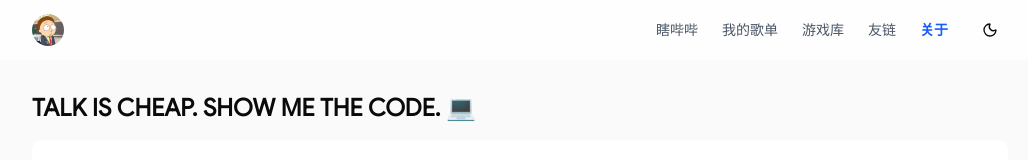
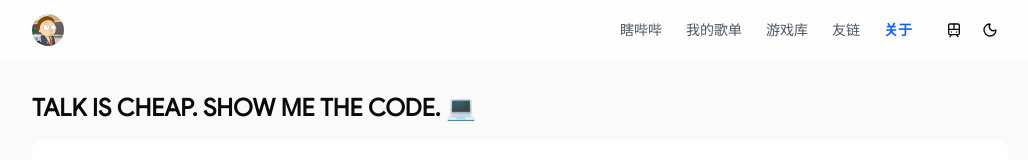
Before and after one commit to 14Kay/blog, a Next.js app: page /about in a window 1280 px wide. Shown: the top 160 px of the page, without its empty margins (120-1148 px from the left). Built offline with nearby package versions, Linux system fonts and the light colour scheme.

Commit message:
feat: 添加开往

```diff
--- a/components/Header.tsx
+++ b/components/Header.tsx
@@ -3,6 +3,8 @@
 import Link from 'next/link'
 import Image from 'next/image'
 import { usePathname } from 'next/navigation'
+import { TramFront } from 'lucide-react'
+import { buttonVariants } from '@/components/ui/button'
 import ThemeToggle from './ThemeToggle'
 import { cn } from '@/lib/utils'
 
@@ -44,7 +46,18 @@ export default function Header() {
               </Link>
             )
           })}
-          <ThemeToggle />
+          <div className="flex items-center">
+            <a
+              href="https://www.travellings.cn/plain.html"
+              target="_blank"
+              rel="noopener noreferrer"
+              className={buttonVariants({ variant: "ghost", size: "icon" })}
+              title="Travellings"
+            >
+              <TramFront className="w-5 h-5" />
+            </a>
+            <ThemeToggle />
+          </div>
         </nav>
       </div>
     </header>
```
